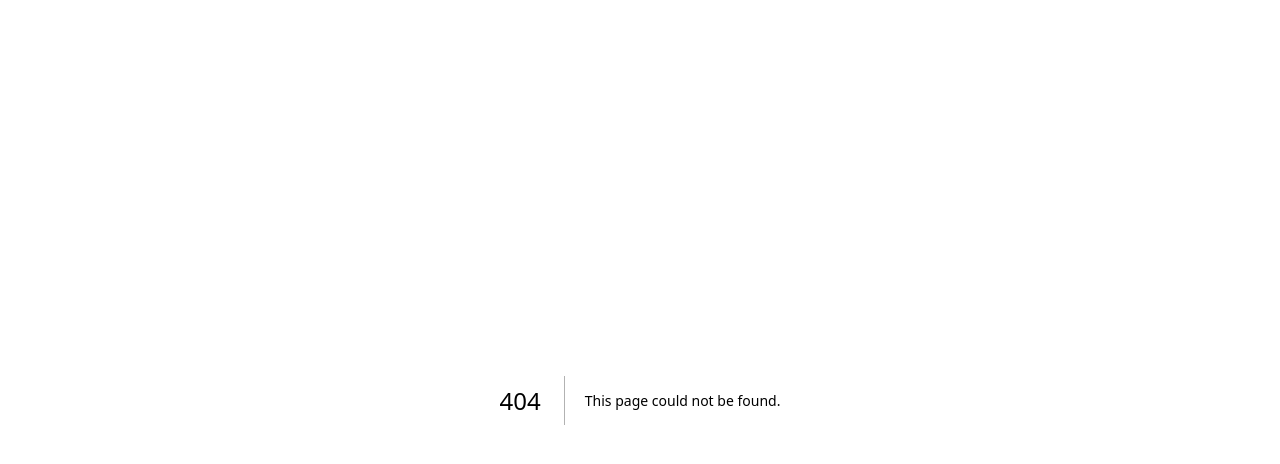
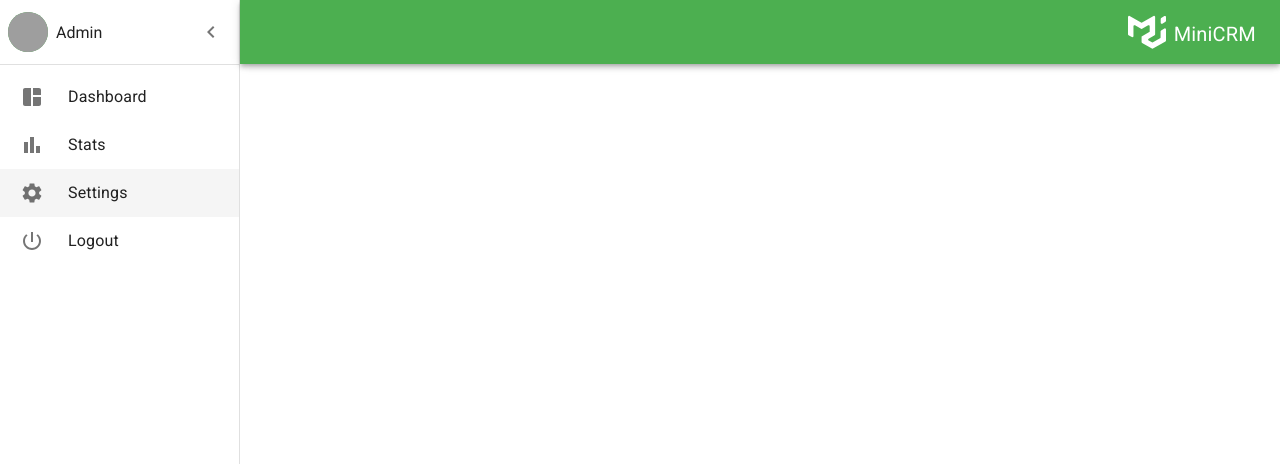
Before and after one commit to boostedd2/material-mini-crm, a Next.js app: page /settings in a window 1280 px wide. Before the commit this address had no page. Shown: the top 464 px of the page. Built offline with nearby package versions, Linux system fonts and the light colour scheme; sample sign-in values are in the browser's storage; grey boxes are pictures that could not be loaded.

Commit message:
add additional routes, track active navigation item, add appbar logo

```diff
--- a/src/_components/Navigation/Navigation.js
+++ b/src/_components/Navigation/Navigation.js
@@ -31,6 +31,9 @@ import {
 } from "@mui/material";
 import {useContext, useEffect, useState} from "react";
 import {AuthContext} from "@/_context/AuthContext";
+import {useRouter} from "next/router";
+import Link from "next/link";
+import Image from "next/image";
 
 const drawerWidth = 240;
 
@@ -81,6 +84,21 @@ const AppBar = styled(MuiAppBar, {
   }),
 }));
 
+const AppBarLogo = styled(Box)(({theme}) => ({
+  display: 'flex',
+  alignItems: 'center',
+  justifyContent: 'flex-end',
+  marginLeft: 'auto',
+  color: '#ffffff',
+
+  '& p': {
+    position: 'relative',
+    top: 2,
+    fontSize: 20,
+    marginLeft: 8
+  }
+}));
+
 const Drawer = styled(MuiDrawer, {shouldForwardProp: (prop) => prop !== 'open'})(
   ({theme, open}) => ({
     width: drawerWidth,
@@ -112,6 +130,7 @@ const LogoutButton = styled(ListItemButton)(({theme}) => ({
 
 export default function MiniDrawer() {
   const {logout} = useContext(AuthContext);
+  const router = useRouter();
 
   const theme = useTheme();
   const [open, setOpen] = useState(true);
@@ -157,6 +176,12 @@ export default function MiniDrawer() {
             >
               <MenuIcon/>
             </IconButton>
+            <AppBarLogo>
+              <Image src={'/mui.svg'} alt={'material-mini-crm'} width={38} height={38}/>
+              <Typography>
+                MiniCRM
+              </Typography>
+            </AppBarLogo>
           </Toolbar>
         </AppBar>
 
@@ -182,12 +207,13 @@ export default function MiniDrawer() {
             {menuItems.map((item) => (
               <ListItem key={item.id} disablePadding sx={{display: 'block'}}>
                 <ListItemButton
-                  component="a"
+                  component={Link}
                   href={item.link}
                   sx={{
                     minHeight: 48,
                     justifyContent: open ? 'initial' : 'center',
                     px: 2.5,
+                    ...(router.pathname === item.link ? { background: 'rgba(0, 0, 0, 0.04)' } : {}),
                   }}
                 >
                   <ListItemIcon
--- /dev/null
+++ b/src/pages/settings/index.js
@@ -0,0 +1,19 @@
+import React, {useContext} from 'react';
+import withAuth from "@/_context/withAuth";
+import {Container} from "@mui/material";
+
+const styles = {
+
+};
+
+const Settings = () => {
+  return (
+    <main>
+      <Container>
+
+      </Container>
+    </main>
+  );
+};
+
+export default withAuth(Settings);
```
Also changed, not shown: src/pages/stats/index.js (added, +19 -0 lines).
